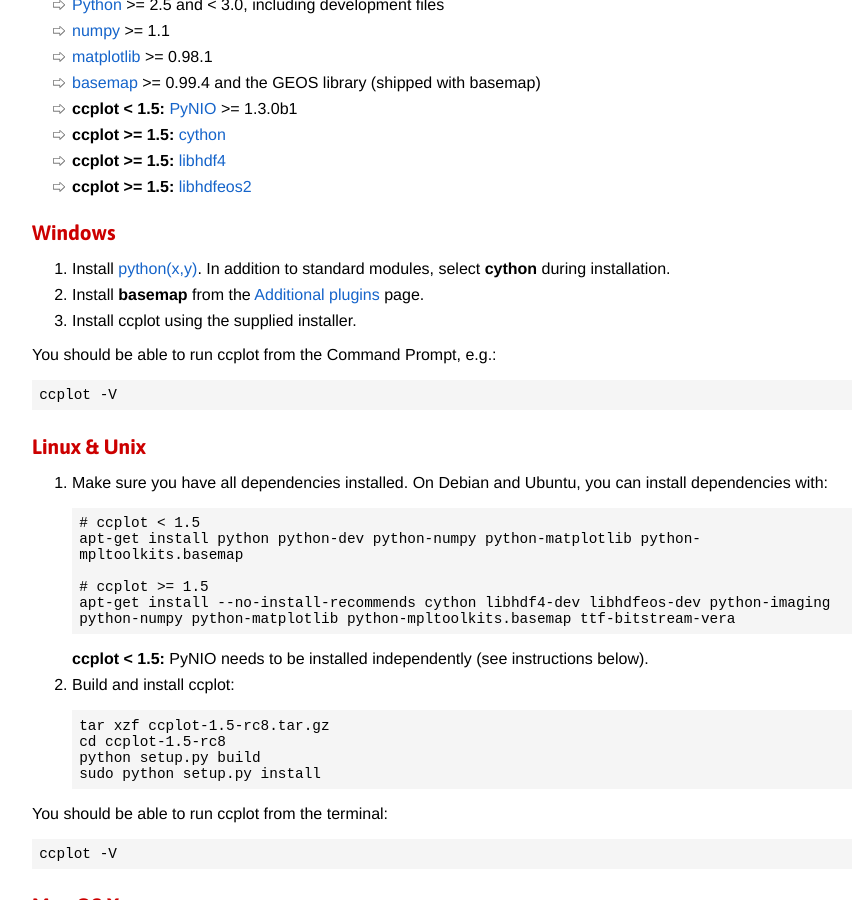
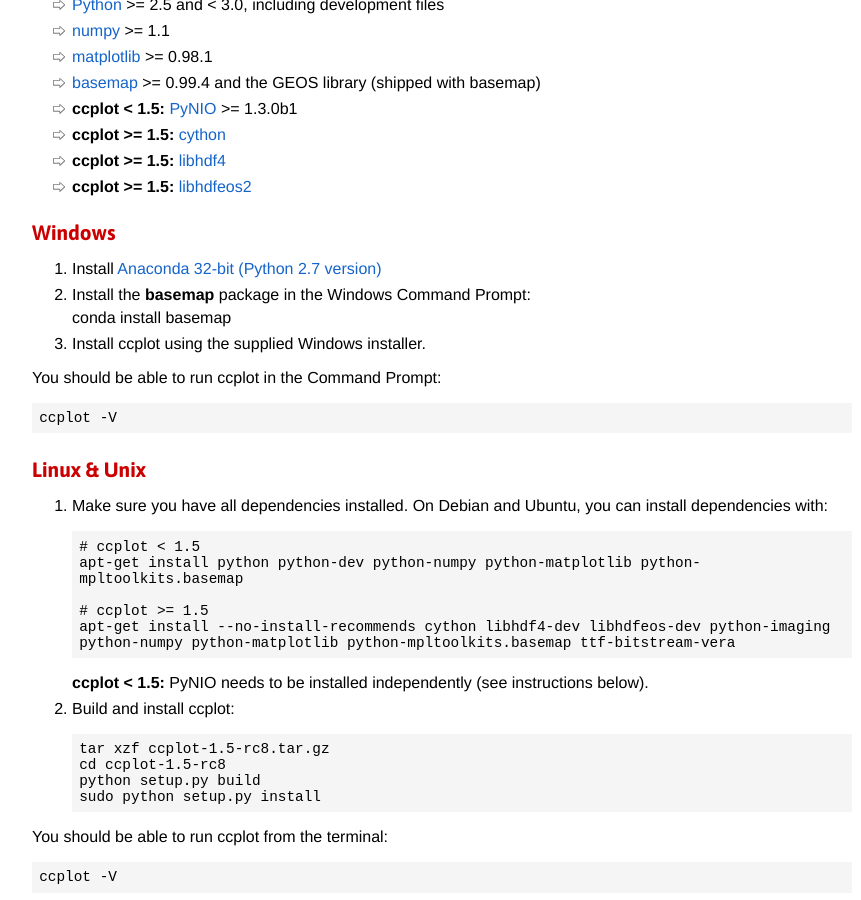
Before and after one commit to peterkuma/ccplot, a Jekyll site: the page built from download/index.md, in a window 1280 px wide and 900 px high, scrolled down 538 px. Shown: the whole window, without its empty margins (198-1059 px from the left). Built offline with Jekyll 4.4.1, drawn with Linux system fonts in a browser that asks for light colours.

Commit message:
Update Windows installation instructions (Anaconda)

```diff
--- a/download/index.md
+++ b/download/index.md
@@ -156,15 +156,15 @@
 Windows
 -------
 
-1. Install [python(x,y)](https://code.google.com/p/pythonxy/).
-   In addition to standard modules, select **cython** during installation.
+1. Install [Anaconda 32-bit (Python 2.7 version)](https://www.continuum.io/downloads)
 
-2. Install **basemap** from the [Additional plugins](https://code.google.com/p/pythonxy/wiki/AdditionalPlugins)
-page.
+2. Install the **basemap** package in the Windows Command Prompt:
 
-3. Install ccplot using the supplied installer.
+    conda install basemap
 
-You should be able to run ccplot from the Command Prompt, e.g.:
+3. Install ccplot using the supplied Windows installer.
+
+You should be able to run ccplot in the Command Prompt:
 
     ccplot -V
 
```
